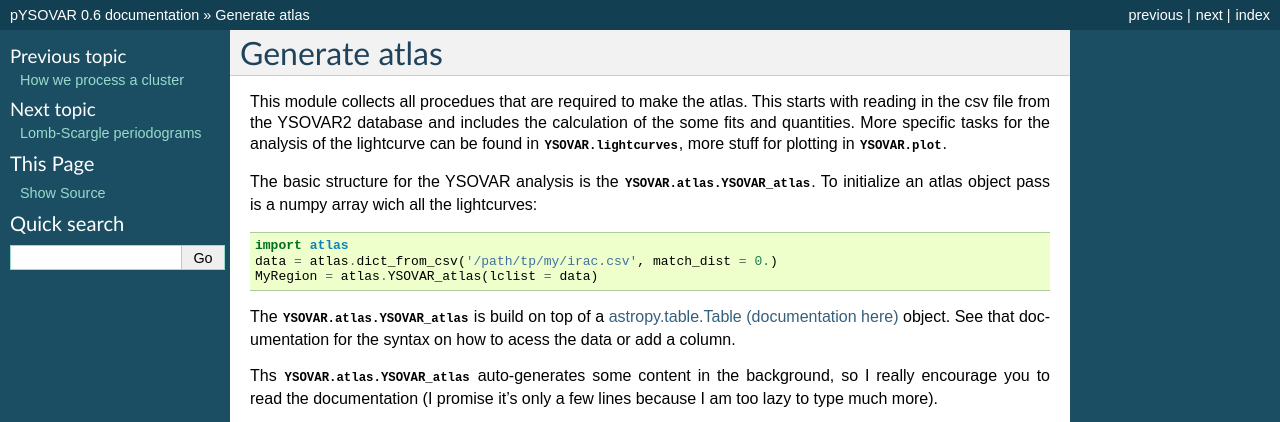
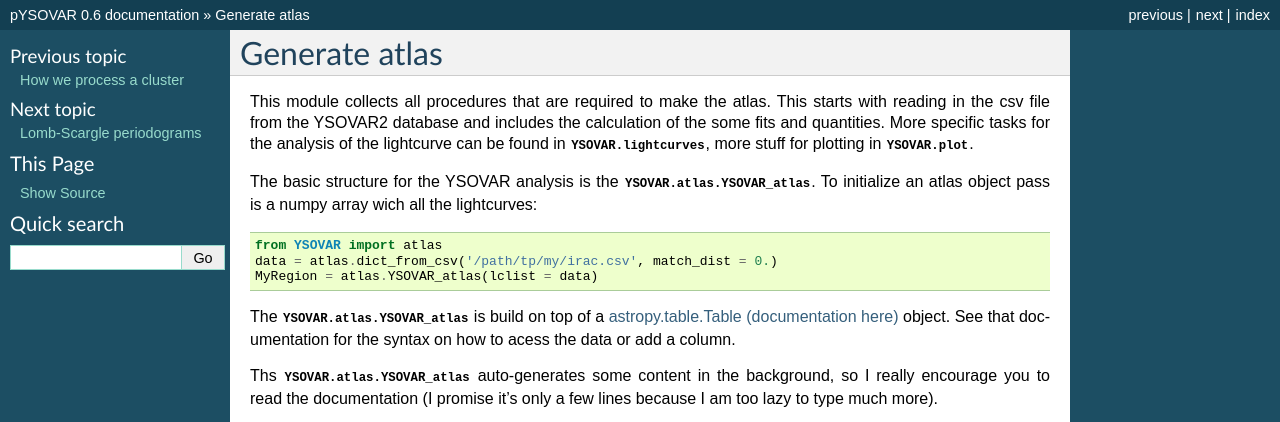
Before and after one commit to YSOVAR/YSOVAR, a Sphinx documentation site: the page built from docs/ysovar_atlas.rst, in a window 1280 px wide, cut to the strip 0-422 px from the top of the page. Built offline with Sphinx 7.4.7, drawn with Linux system fonts in a browser that asks for light colours.

Commit message:
minor tweaks on documentation

```diff
--- a/docs/workflow.rst
+++ b/docs/workflow.rst
@@ -210,8 +210,8 @@ Write latex files for atlas. In this case we select for YSOs (numerical class <
     plot_atlas.make_latexfile(mycloud, outroot_stars, 'atlas_ysos', ind_ysos)
 
 
-Write (parts of) catalog to file
---------------------------------
+Write (parts of) a catalog to file
+----------------------------------
 `astropy.table.Table
 <http://docs.astropy.org/en/stable/table/index.html>`_
 offers several methods to quickly look at the data,
--- a/docs/ysovar_atlas.rst
+++ b/docs/ysovar_atlas.rst
@@ -1,7 +1,7 @@
 Generate atlas
 ==============
 
-This module collects all procedues that are required to make the
+This module collects all procedures that are required to make the
 atlas. This starts with reading in the csv file from the YSOVAR2
 database and includes the calculation of the some fits and quantities.
 More specific tasks for the analysis of the lightcurve can be found in
@@ -11,7 +11,7 @@ The basic structure for the YSOVAR analysis is the
 :class:`YSOVAR.atlas.YSOVAR_atlas`.
 To initialize an atlas object pass is a numpy array wich all the lightcurves::
 
-    import atlas
+    from YSOVAR import atlas
     data = atlas.dict_from_csv('/path/tp/my/irac.csv', match_dist = 0.)
     MyRegion = atlas.YSOVAR_atlas(lclist = data)
 
```
Also changed, not shown: other parts of docs/workflow.rst (+0 -2 lines), 2 other files.
